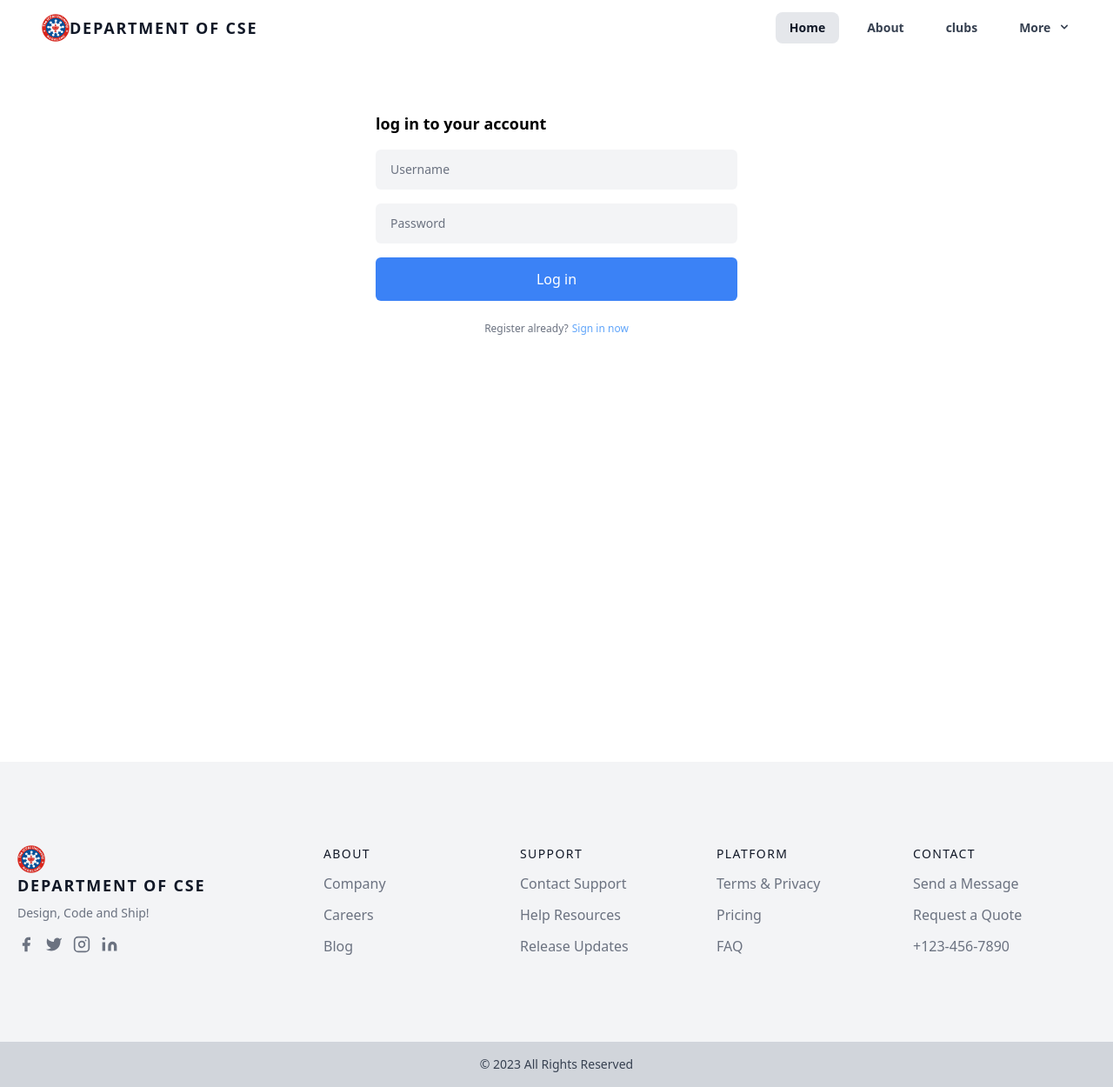
After one commit to Ranadip213/cse_department_site, a Django app: page /accounts/login in a window 1280 px wide. The commit adds this page. Shown: the whole page at 87% size. Run offline with Django 4.2, Linux system fonts and the light colour scheme; some libraries are stand-ins or nearby versions.

Commit message:
added the login

```diff
--- a/cse_department_site/accounts/urls.py
+++ b/cse_department_site/accounts/urls.py
@@ -3,5 +3,6 @@ from . import views
 
 urlpatterns = [
      path('register', views.register_page, name = 'register'),
+     path('login', views.login_page, name = 'login'),
      path('logout', views.logoutUser, name="logout"),
 ]
--- a/cse_department_site/accounts/views.py
+++ b/cse_department_site/accounts/views.py
@@ -27,6 +27,33 @@ def register_page(request):
         # Render the register template with the form
         return render(request, 'components/register.html', context={'form': form})
 
+def login_page(request):
+    # Check if the user is already authenticated
+    if request.user.is_authenticated:
+        # If yes, redirect the user to the home page
+        return redirect('home')
+    else:
+        # If the request method is 'POST'
+        if request.method == 'POST':
+            # Get the username and password from the request
+            username = request.POST.get('username')
+            password = request.POST.get('password')
+
+            # Attempt to authenticate the user using the provided credentials
+            user = authenticate(request, username=username, password=password)
+
+            # If authentication is successful
+            if user is not None:
+                # Log the user in and redirect them to the home page
+                login(request, user)
+                return redirect('home')
+            else:
+                # If authentication failed, display a message to the user
+                messages.info(request, 'Username OR password is incorrect')
+
+        # If the request method is not 'POST', render the login page
+        return render(request, 'components/login.html')
+
 def logoutUser(request):
     """
     Logs out the current user and redirects them to the login page
--- /dev/null
+++ b/cse_department_site/templates/components/login.html
@@ -0,0 +1,45 @@
+{% extends 'base.html' %}
+{% load static %}
+{% load crispy_forms_tags %}
+{% load tailwind_filters %}
+{% block content %}
+
+<div class="container mx-auto p-4 bg-white">
+    <div class="w-full md:w-1/2 lg:w-1/3 mx-auto my-12">
+      <h1 class="text-lg font-bold">log in to your account</h1>
+      <form class="flex flex-col mt-4" method="POST" action="">
+        {% csrf_token %}
+        <input
+            type="text"
+            name="username"
+            class="px-4 py-3 w-full rounded-md bg-gray-100 border-transparent focus:border-gray-500 focus:bg-white focus:ring-0 text-sm"
+            placeholder="Username"
+        />
+
+        <input
+            type="password"
+            name="password"
+            class="px-4 py-3 mt-4 w-full rounded-md bg-gray-100 border-transparent focus:border-gray-500 focus:bg-white focus:ring-0 text-sm"
+            placeholder="Password"
+        />
+
+        <button
+            type="submit"
+            class="mt-4 px-4 py-3  leading-6 text-base rounded-md border border-transparent text-white focus:outline-none bg-blue-500  hover:text-white focus:ring-2 focus:ring-blue-500 focus:ring-offset-2 cursor-pointer inline-flex items-center w-full justify-center items-center font-medium focus:outline-none"
+            value="Login"
+            >
+          Log in
+        </button>
+        <div class="flex flex-col items-center mt-5">
+          {% for message in messages %}
+            <p class="mt-1 text-xs font-light text-red-500">{{message}}</p>
+		  {% endfor %}
+          <p class="mt-1 text-xs font-light text-gray-500">
+            Register already?<a href = "{% url 'register' %}" class="ml-1 font-medium text-blue-400">Sign in now</a>
+            </p>
+        </div>
+      </form>
+    </div>
+  </div>
+
+{% endblock content %}
--- a/cse_department_site/templates/components/register.html
+++ b/cse_department_site/templates/components/register.html
@@ -23,7 +23,7 @@
         <div class="flex flex-col items-center mt-5">
             <p class="mt-1 text-xs font-light text-red-500">{{form.errors}}</p>
           <p class="mt-1 text-xs font-light text-gray-500">
-            Register already?<a href = "#" class="ml-1 font-medium text-blue-400">Log in now</a>
+            Register already?<a href = "{% url 'login' %}" class="ml-1 font-medium text-blue-400">Log in now</a>
             </p>
         </div>
       </form>
--- a/cse_department_site/theme/static/css/dist/styles.css
+++ b/cse_department_site/theme/static/css/dist/styles.css
@@ -1458,9 +1458,19 @@ select {
   box-shadow: var(--tw-ring-offset-shadow, 0 0 #0000), var(--tw-ring-shadow, 0 0 #0000), var(--tw-shadow);
 }
 
+.focus\:border-gray-500:focus {
+  --tw-border-opacity: 1;
+  border-color: rgb(107 114 128 / var(--tw-border-opacity));
+}
+
 .focus\:bg-gray-200:focus {
   --tw-bg-opacity: 1;
   background-color: rgb(229 231 235 / var(--tw-bg-opacity));
+}
+
+.focus\:bg-white:focus {
+  --tw-bg-opacity: 1;
+  background-color: rgb(255 255 255 / var(--tw-bg-opacity));
 }
 
 .focus\:text-gray-900:focus {
@@ -1479,6 +1489,12 @@ select {
   box-shadow: var(--tw-ring-offset-shadow), var(--tw-ring-shadow), var(--tw-shadow, 0 0 #0000);
 }
 
+.focus\:ring-0:focus {
+  --tw-ring-offset-shadow: var(--tw-ring-inset) 0 0 0 var(--tw-ring-offset-width) var(--tw-ring-offset-color);
+  --tw-ring-shadow: var(--tw-ring-inset) 0 0 0 calc(0px + var(--tw-ring-offset-width)) var(--tw-ring-color);
+  box-shadow: var(--tw-ring-offset-shadow), var(--tw-ring-shadow), var(--tw-shadow, 0 0 #0000);
+}
+
 .focus\:ring-blue-500:focus {
   --tw-ring-opacity: 1;
   --tw-ring-color: rgb(59 130 246 / var(--tw-ring-opacity));
```
